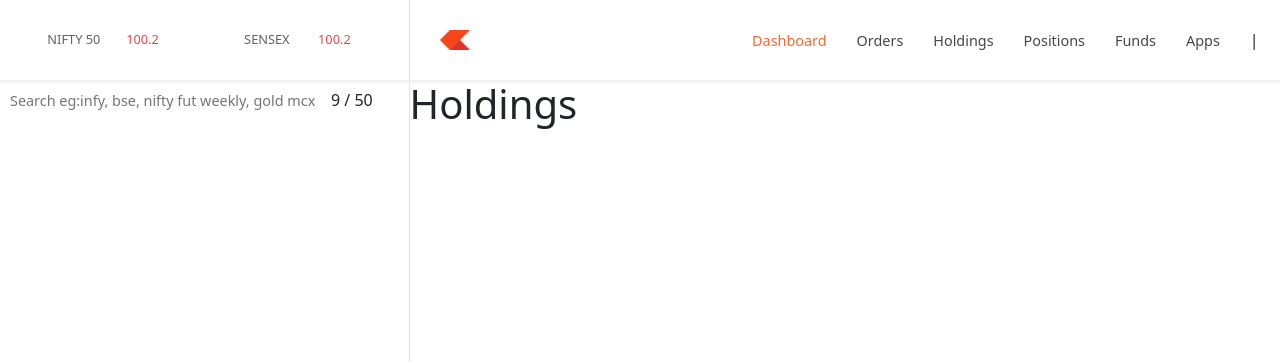
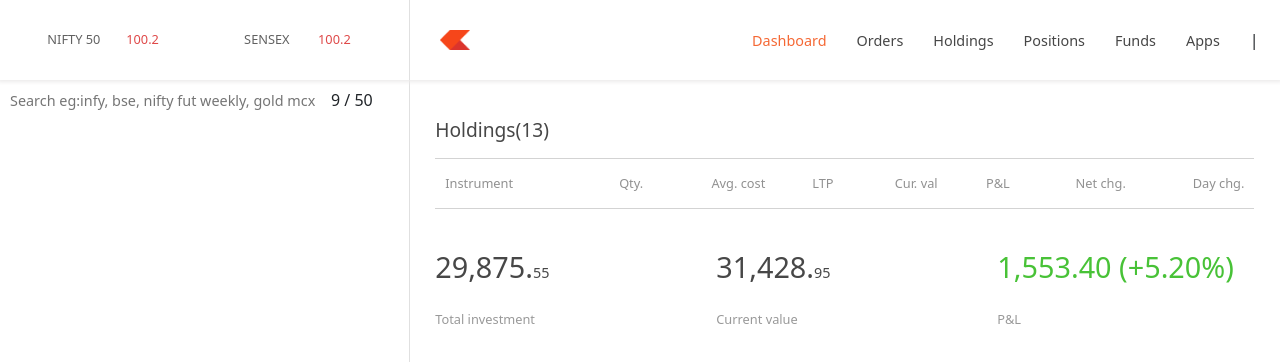
Before and after one commit to TusharPrajapat/Zerodha-Clone, a React (Vite) app in the folder Dashboard/: page /holdings in a window 1280 px wide. Shown: the top 362 px of the page. Built offline with nearby package versions, Linux system fonts and the light colour scheme.

Commit message:
setup Holdings Component

```diff
--- a/Dashboard/src/Components/Holdings.jsx
+++ b/Dashboard/src/Components/Holdings.jsx
@@ -1,7 +1,45 @@
 import React from "react";
 
 function Holdings() {
-  return <h1>Holdings</h1>;
+  return (
+    <div className="holdings-container">
+      <div>
+        <h6 className="title">Holdings(13)</h6>
+      </div>
+      <div className="order-table">
+        <table>
+          <tr>
+            <th>Instrument</th>
+            <th>Qty.</th>
+            <th>Avg. cost</th>
+            <th>LTP</th>
+            <th>Cur. val</th>
+            <th>P&L</th>
+            <th>Net chg.</th>
+            <th>Day chg.</th>
+          </tr>
+        </table>
+      </div>
+      <div className="row">
+        <div className="col">
+          <h5>
+            29,875.<span>55</span>{" "}
+          </h5>
+          <p>Total investment</p>
+        </div>
+        <div className="col">
+          <h5>
+            31,428.<span>95</span>{" "}
+          </h5>
+          <p>Current value</p>
+        </div>
+        <div className="col">
+          <h5>1,553.40 (+5.20%)</h5>
+          <p>P&L</p>
+        </div>
+      </div>
+    </div>
+  );
 }
 
 export default Holdings;
--- a/Dashboard/src/index.css
+++ b/Dashboard/src/index.css
@@ -139,13 +139,14 @@
   height: 100%;
   /* box-sizing: border-box; */
   overflow-y: auto;
-  /* padding: 3% 2%; */
+  padding: 3% 2%;
 }
+
+/* Summary Component */
 
 .Summary-container {
   width: 100%;
   height: 100%;
-  padding: 40px;
 }
 
 .username {
@@ -186,6 +187,8 @@
   color: rgb(72, 194, 55);
 }
 
+/* Orders Component */
+
 .orders {
   width: 100%;
   height: 90vh;
@@ -217,3 +220,68 @@
 .btn:hover {
   background: rgb(110, 110, 253);
 }
+
+/* Holdings Component */
+
+.title {
+  font-size: 1.2rem;
+  font-weight: 300;
+  color: rgb(71, 71, 71);
+  margin-bottom: 2%;
+}
+
+.order-table table {
+  width: 100%;
+  border-collapse: collapse;
+}
+
+.order-table tr {
+  border-top: 1px solid rgb(211, 211, 211);
+  border-bottom: 1px solid rgb(211, 211, 211);
+}
+
+.order-table th {
+  text-align: right;
+  padding: 15px 10px;
+  color: rgb(145, 145, 145);
+  font-weight: 300;
+  font-size: 0.8rem;
+}
+
+.order-table tr th:first-child,
+.order-table tr td:first-child {
+  text-align: left;
+}
+
+.row {
+  display: flex;
+  align-items: center;
+  justify-content: space-between;
+  margin-top: 5%;
+}
+
+.col {
+  flex-basis: 33%;
+}
+
+.col h5 {
+  font-size: 1.8rem;
+  color: rgb(71, 71, 71);
+  font-weight: 300;
+}
+
+.col h5 span {
+  font-weight: 300;
+  font-size: 0.9rem;
+}
+
+.col p {
+  font-size: 0.8rem;
+  color: rgb(153, 153, 153);
+  font-weight: 300;
+  margin-top: 10%;
+}
+
+.row .col:last-child h5 {
+  color: rgb(72, 194, 55);
+}
```
